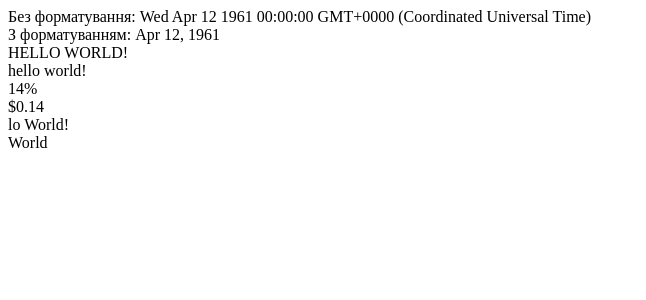
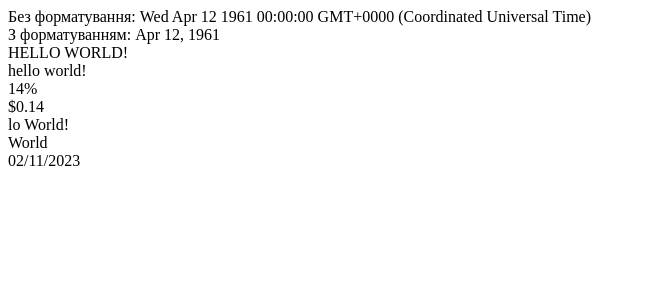
Before and after one commit to x-FIREFOUR-x/Labs_ReactivePrograming, an Angular app in the folder Lab6/Pipes1/: page / in a window 1280 px wide. Shown: the top 300 px of the page, without its empty margins (0-646 px from the left). Built offline with nearby package versions, Linux system fonts and the light colour scheme.

Commit message:
Pipes1: format date

```diff
--- a/Lab6/Pipes1/src/app/app.component.ts
+++ b/Lab6/Pipes1/src/app/app.component.ts
@@ -9,11 +9,13 @@ import { Component } from '@angular/core';
                 <div>{{persentage | percent}}</div>
                 <div>{{persentage | currency}}</div>
                 <div>{{welcome | slice:3}}</div>
-                <div>{{welcome | slice:6:11}}</div>`
+                <div>{{welcome | slice:6:11}}</div>
+                <div>{{myNewDate | date:"dd/MM/yyyy"}}</div>`
 })
 
 export class AppComponent {
     myDate = new Date(1961, 3, 12);
     welcome: string = "Hello World!";
     persentage: number = 0.14;
+    myNewDate = Date.now();
 }
```
